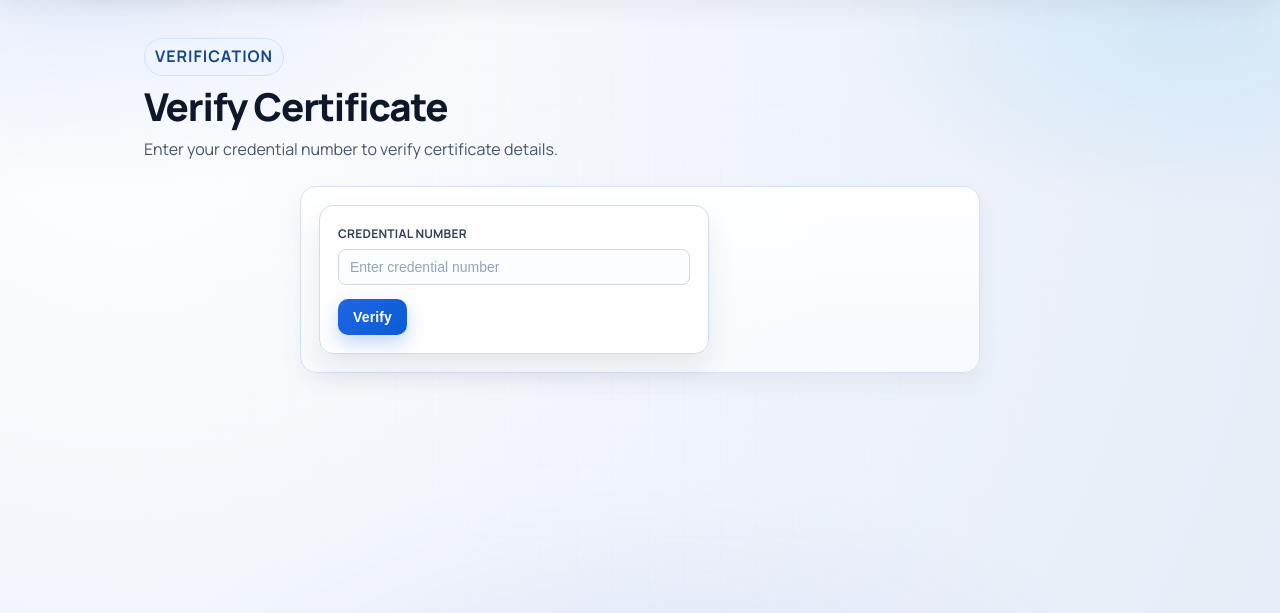
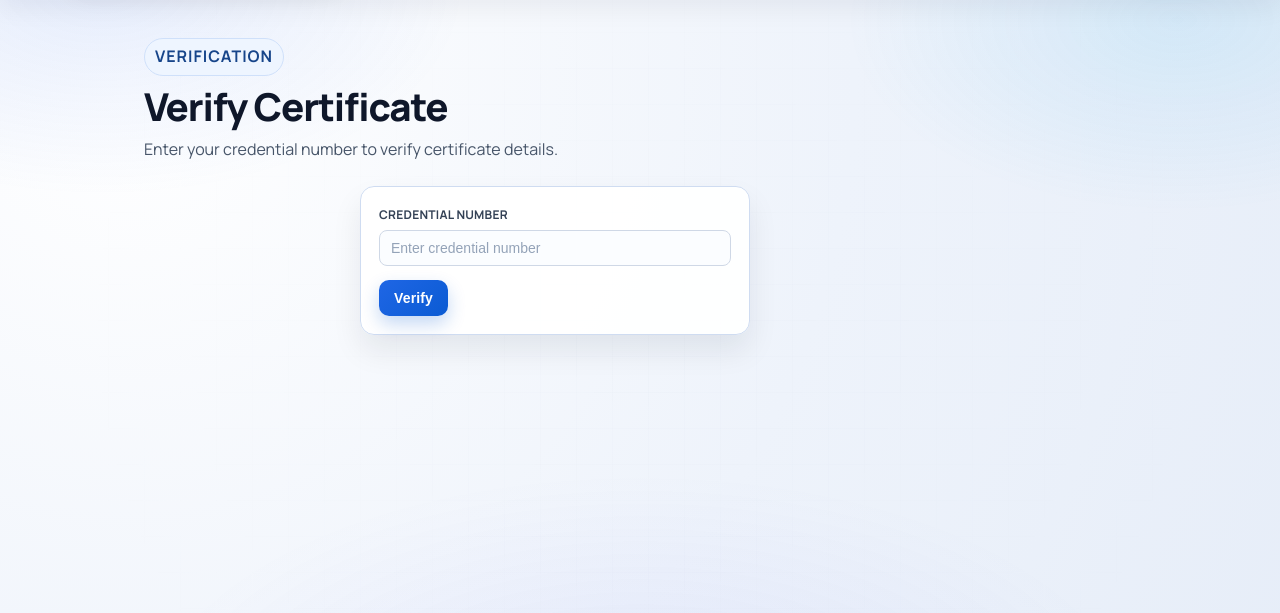
Before and after one commit to hijbullahx/dscoperesearch, a Django app: page /verify-certificate/ in a window 1280 px wide. Shown: the part 76-689 px from the top of the page. Run offline with Django 5.2, Linux system fonts and the light colour scheme.

Commit message:
Update verify certificate page layout for improved readability

```diff
--- a/templates/web/verify_certificate.html
+++ b/templates/web/verify_certificate.html
@@ -7,7 +7,7 @@
   <p class="hero-subtitle">Enter your credential number to verify certificate details.</p>
 </section>
 
-<section class="section-panel" style="max-width: 680px; margin: 0 auto;">
+<section style="max-width: 560px; margin: 0 auto;">
   <article class="card auth-card" style="margin: 0;">
     <form method="get" action="" autocomplete="off">
       <div class="form-row" style="margin-bottom: 14px;">
```
